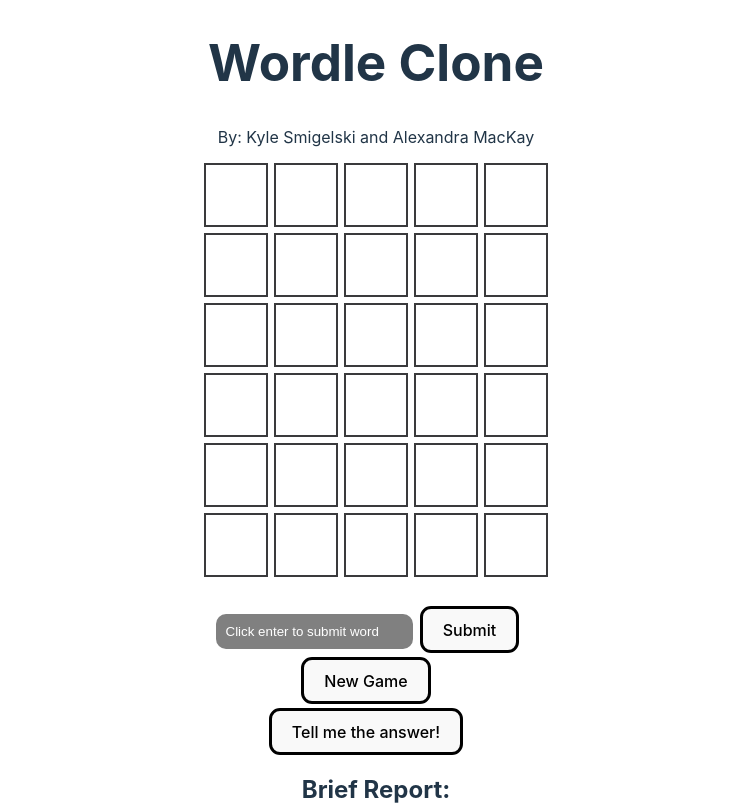
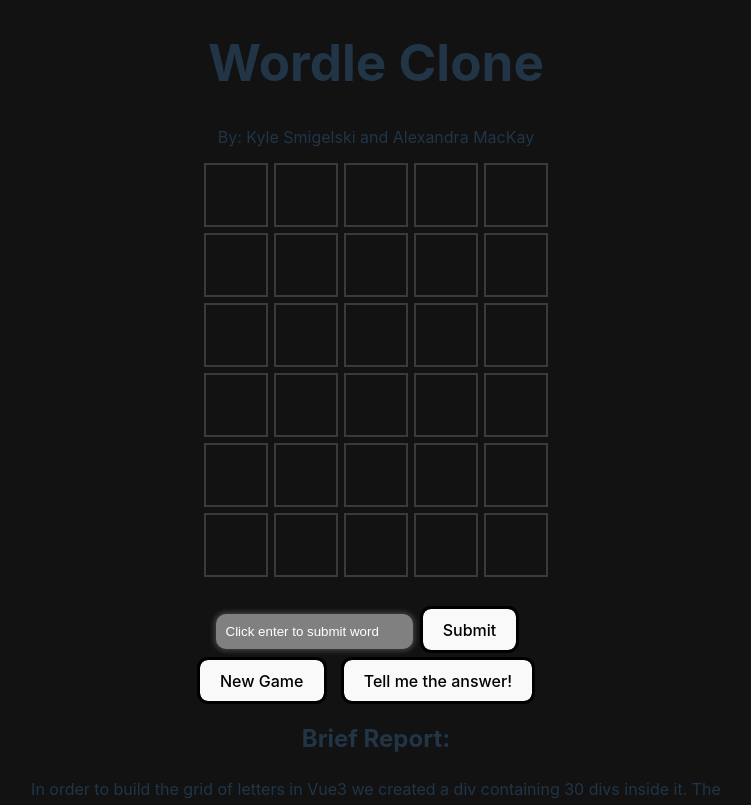
Before and after one commit to MacKayAl56/wordle, a Vue app: page / in a window 1280 px wide. Shown: the top 805 px of the page, without its empty margins (264-1015 px from the left). Built offline with nearby package versions, Linux system fonts and the light colour scheme.

Commit message:
Change light mode color

```diff
--- a/src/components/HelloWordle.vue
+++ b/src/components/HelloWordle.vue
@@ -38,6 +38,7 @@
   if (word.length == 5 && !userWords.value.includes(word) && validWords.value.includes(word)) {
     userWords.value.push(word)
     displayWord(word);
+    CheckForWin(word);
   }
   else {
     console.log(validWords.value)
@@ -75,7 +76,6 @@
   }
   // Add 5 to lettersGuessed to move to the next row
   lettersGuessed.value += 5
-  CheckForWin(word)
 }
 
 function disableSubmit(){
@@ -84,7 +84,6 @@
 }
 
 function CheckForWin(word: string) {
-  const stringSolution=solutionWord.value.join("");
   // Check if the latest word is the same as the solution word
   if (solutionWord.value.join() === (word)) {
     alert('Congratulations, you win!');
@@ -114,7 +113,6 @@
 
   <div>
     <button @click="newGame" class="button">New Game</button>
-    <br>
     <button @click="displaySecretWord" class="button" >Tell me the answer!</button>
     <h2 id="answer"></h2>
   </div>
--- a/src/style.css
+++ b/src/style.css
@@ -70,7 +70,7 @@
 @media (prefers-color-scheme: light) {
   :root {
     color: #213547;
-    background-color: #ffffff;
+Change     background-color: lightgray;
   }
 
   a:hover {
```
